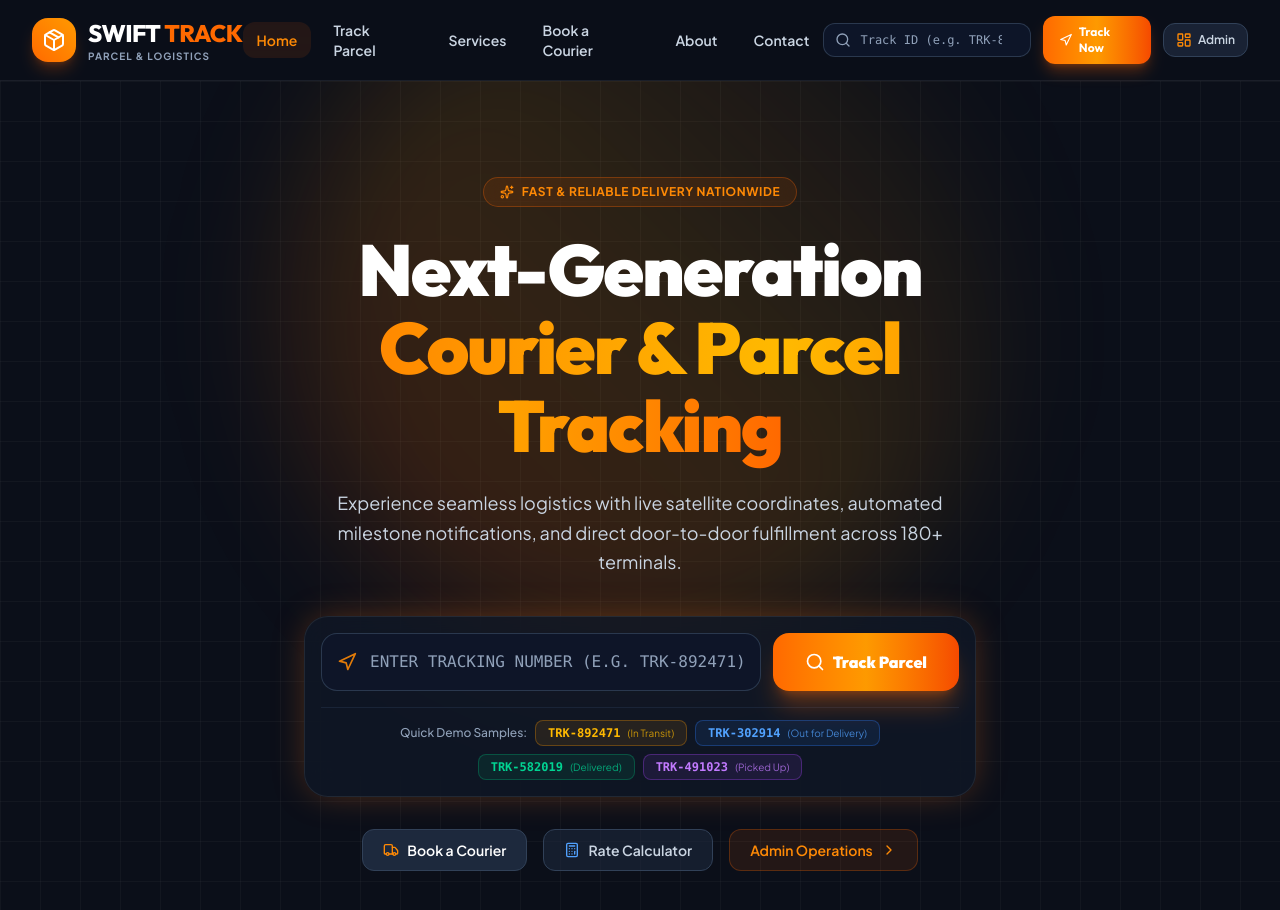
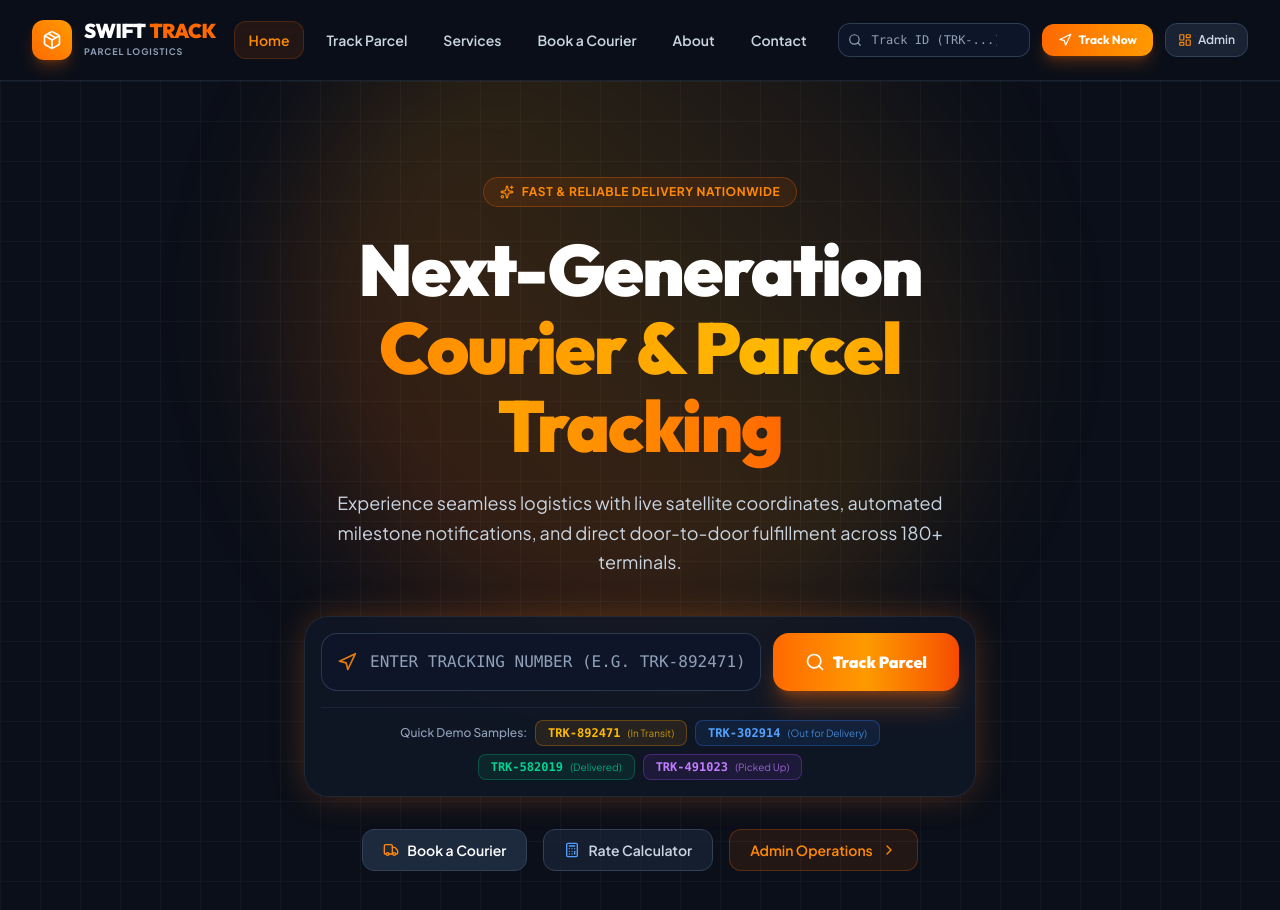
Before and after one commit to maaz-ahmad06/Courier-and-Parcel-Tracking-System, a React (Vite) app: page / in a window 1280 px wide. Shown: the top 910 px of the page. Built offline with nearby package versions, Linux system fonts and the light colour scheme.

Commit message:
Refine Navbar styling with clean spacing, whitespace-nowrap, and sleek action buttons

```diff
--- a/src/components/common/Navbar.jsx
+++ b/src/components/common/Navbar.jsx
@@ -3,12 +3,13 @@ import { Link, NavLink, useNavigate } from 'react-router-dom';
 import { motion, AnimatePresence } from 'framer-motion';
 import {
   Package, Search, Menu, X, ArrowRight, Truck,
-  LayoutDashboard, Navigation, Sparkles
+  LayoutDashboard, Navigation, Sparkles, User, ChevronRight
 } from 'lucide-react';
 import { useAuth } from '../../context/AuthContext';
 
 export default function Navbar() {
   const [mobileMenuOpen, setMobileMenuOpen] = useState(false);
+  const [searchOpen, setSearchOpen] = useState(false);
   const [quickTrackId, setQuickTrackId] = useState('');
   const navigate = useNavigate();
   const { isAuthenticated } = useAuth();
@@ -18,6 +19,7 @@ export default function Navbar() {
     if (quickTrackId.trim()) {
       navigate(`/track?id=${encodeURIComponent(quickTrackId.trim())}`);
       setQuickTrackId('');
+      setSearchOpen(false);
       setMobileMenuOpen(false);
     }
   };
@@ -32,99 +34,101 @@ export default function Navbar() {
   ];
 
   return (
-    <header className="sticky top-0 z-40 w-full glass-nav backdrop-blur-2xl">
+    <header className="sticky top-0 z-40 w-full bg-[#0b0f19]/90 backdrop-blur-xl border-b border-slate-800/80 transition-all">
       <div className="max-w-7xl mx-auto px-4 sm:px-6 lg:px-8">
-        <div className="flex items-center justify-between h-20">
+        <div className="flex items-center justify-between h-20 gap-4">
 
-          {/* Brand Logo */}
-          <Link to="/" className="flex items-center gap-3 group">
-            <div className="w-11 h-11 rounded-2xl bg-gradient-to-tr from-orange-500 to-amber-500 flex items-center justify-center shadow-lg shadow-orange-500/25 group-hover:scale-105 transition-transform">
-              <Package className="w-6 h-6 text-white" />
+          {/* ================= BRAND LOGO ================= */}
+          <Link to="/" className="flex items-center gap-3 shrink-0 group py-2">
+            <div className="w-10 h-10 rounded-xl bg-gradient-to-tr from-orange-500 to-amber-500 flex items-center justify-center shadow-lg shadow-orange-500/25 group-hover:scale-105 transition-transform shrink-0">
+              <Package className="w-5 h-5 text-white" />
             </div>
             <div className="flex flex-col">
-              <div className="flex items-center gap-1 font-heading font-extrabold text-xl sm:text-2xl tracking-tight text-white">
+              <div className="flex items-center gap-1 font-heading font-black text-xl tracking-tight text-white leading-none">
                 <span>SWIFT</span>
                 <span className="text-orange-500">TRACK</span>
               </div>
-              <span className="text-[10px] uppercase font-bold tracking-widest text-slate-400">Parcel & Logistics</span>
+              <span className="text-[9px] uppercase font-bold tracking-widest text-slate-400 mt-1">Parcel Logistics</span>
             </div>
           </Link>
 
-          {/* Desktop Navigation Links */}
+          {/* ================= DESKTOP NAVIGATION LINKS ================= */}
           <nav className="hidden lg:flex items-center gap-1 xl:gap-2">
             {navItems.map((item) => (
               <NavLink
                 key={item.path}
                 to={item.path}
                 className={({ isActive }) =>
-                  `px-3.5 py-2 rounded-xl text-xs xl:text-sm font-semibold transition-all ${
+                  `px-3.5 py-2 rounded-xl text-xs xl:text-sm font-semibold transition-all whitespace-nowrap flex items-center gap-1.5 ${
                     isActive
-                      ? 'text-orange-400 bg-orange-500/10 font-bold'
+                      ? 'text-orange-400 bg-orange-500/10 font-bold border border-orange-500/20'
                       : 'text-slate-300 hover:text-white hover:bg-slate-800/60'
                   }`
                 }
               >
-                {item.name}
+                <span>{item.name}</span>
               </NavLink>
             ))}
           </nav>
 
-          {/* Quick Tracking Search, Highlighted Track CTA & Admin Switcher */}
-          <div className="hidden md:flex items-center gap-3">
-            {/* Quick Track Input Bar */}
-            <form onSubmit={handleQuickTrack} className="relative">
+          {/* ================= RIGHT ACTIONS (DESKTOP) ================= */}
+          <div className="hidden md:flex items-center gap-3 shrink-0">
+
+            {/* Quick Track Input Bar with Built-in Button */}
+            <form onSubmit={handleQuickTrack} className="relative flex items-center">
               <input
                 type="text"
-                placeholder="Track ID (e.g. TRK-892471)"
+                placeholder="Track ID (TRK-...)"
                 value={quickTrackId}
                 onChange={(e) => setQuickTrackId(e.target.value)}
-                className="w-44 xl:w-52 pl-9 pr-7 py-2 text-xs bg-slate-900/90 border border-slate-700/80 rounded-xl text-white placeholder-slate-400 focus:outline-none focus:border-orange-500 focus:ring-1 focus:ring-orange-500 transition-all font-mono"
+                className="w-40 xl:w-48 pl-8 pr-8 py-2 text-xs bg-slate-900/90 border border-slate-700/90 rounded-xl text-white placeholder-slate-400 focus:outline-none focus:border-orange-500 focus:ring-1 focus:ring-orange-500 transition-all font-mono"
               />
-              <Search className="w-4 h-4 text-slate-400 absolute left-3 top-1/2 -translate-y-1/2" />
-              {quickTrackId && (
+              <Search className="w-3.5 h-3.5 text-slate-400 absolute left-2.5 top-1/2 -translate-y-1/2" />
+              {quickTrackId ? (
                 <button
                   type="submit"
-                  className="absolute right-2 top-1/2 -translate-y-1/2 text-orange-400 hover:text-orange-300"
+                  className="absolute right-2 top-1/2 -translate-y-1/2 text-orange-400 hover:text-orange-300 p-0.5"
                 >
                   <ArrowRight className="w-3.5 h-3.5" />
                 </button>
-              )}
+              ) : null}
             </form>
 
-            {/* Highlighted 'Track Now' Primary CTA */}
+            {/* Highlighted 'Track Now' Button */}
             <Link
               to="/track"
-              className="inline-flex items-center gap-1.5 px-4 py-2 text-xs font-heading font-bold text-white bg-gradient-to-r from-orange-500 via-amber-500 to-orange-600 hover:from-orange-600 hover:to-amber-700 rounded-xl shadow-lg shadow-orange-500/30 hover:scale-[1.02] active:scale-[0.98] transition-all"
+              className="inline-flex items-center gap-1.5 px-4 py-2 text-xs font-heading font-bold text-white bg-gradient-to-r from-orange-500 to-amber-500 hover:from-orange-600 hover:to-amber-600 rounded-xl shadow-lg shadow-orange-500/25 hover:scale-[1.02] active:scale-[0.98] transition-all whitespace-nowrap"
             >
-              <Navigation className="w-3.5 h-3.5 animate-pulse" />
+              <Navigation className="w-3.5 h-3.5" />
               <span>Track Now</span>
             </Link>
 
-            {/* Admin Portal Switcher */}
+            {/* Admin Switcher Pill */}
             <Link
               to={isAuthenticated ? "/admin/dashboard" : "/admin/login"}
-              className="inline-flex items-center gap-1.5 px-3 py-2 text-xs font-semibold text-slate-300 hover:text-white bg-slate-800/80 hover:bg-slate-700/80 border border-slate-700 rounded-xl transition-all"
-              title="Switch to Admin Operations Dashboard"
+              className="inline-flex items-center gap-1.5 px-3 py-2 text-xs font-semibold text-slate-300 hover:text-white bg-slate-800/80 hover:bg-slate-700/80 border border-slate-700 rounded-xl transition-all whitespace-nowrap"
+              title="Open Admin Operations Portal"
             >
-              <LayoutDashboard className="w-4 h-4 text-orange-400" />
+              <LayoutDashboard className="w-3.5 h-3.5 text-orange-400" />
               <span>Admin</span>
               {isAuthenticated && (
-                <span className="w-2 h-2 rounded-full bg-emerald-500 animate-ping" />
+                <span className="w-2 h-2 rounded-full bg-emerald-500 animate-pulse" />
               )}
             </Link>
           </div>
 
-          {/* Mobile Hamburger Button */}
-          <div className="flex lg:hidden items-center gap-2">
+          {/* ================= MOBILE CONTROLS ================= */}
+          <div className="flex md:hidden items-center gap-2">
             <Link
               to="/track"
-              className="px-3 py-1.5 text-xs font-bold text-white bg-orange-500 rounded-lg shadow-md"
+              className="px-3 py-1.5 text-xs font-bold text-white bg-gradient-to-r from-orange-500 to-amber-500 rounded-lg shadow-md"
             >
-              Track Now
+              Track
             </Link>
             <button
               onClick={() => setMobileMenuOpen(!mobileMenuOpen)}
-              className="p-2.5 rounded-xl bg-slate-800 text-slate-200 hover:text-white border border-slate-700 focus:outline-none"
+              className="p-2 rounded-xl bg-slate-800 text-slate-200 hover:text-white border border-slate-700"
+              aria-label="Toggle navigation menu"
             >
               {mobileMenuOpen ? <X className="w-5 h-5" /> : <Menu className="w-5 h-5" />}
             </button>
@@ -133,14 +137,14 @@ export default function Navbar() {
         </div>
       </div>
 
-      {/* Mobile Slide-in Drawer with Framer Motion */}
+      {/* ================= MOBILE SLIDE-IN DRAWER ================= */}
       <AnimatePresence>
         {mobileMenuOpen && (
           <motion.div
             initial={{ opacity: 0, height: 0 }}
             animate={{ opacity: 1, height: 'auto' }}
             exit={{ opacity: 0, height: 0 }}
-            transition={{ duration: 0.3, ease: 'easeInOut' }}
+            transition={{ duration: 0.25, ease: 'easeInOut' }}
             className="lg:hidden bg-[#0c111e]/98 border-b border-slate-800 px-6 pt-4 pb-8 space-y-4 backdrop-blur-2xl overflow-hidden"
           >
             {/* Quick Tracking Search on Mobile */}
@@ -150,7 +154,7 @@ export default function Navbar() {
                 placeholder="Enter Tracking ID (e.g. TRK-892471)"
                 value={quickTrackId}
                 onChange={(e) => setQuickTrackId(e.target.value)}
-                className="w-full pl-10 pr-12 py-3 text-sm bg-slate-900 border border-slate-700 rounded-xl text-white placeholder-slate-400 focus:outline-none focus:border-orange-500 font-mono"
+                className="w-full pl-10 pr-12 py-3 text-xs bg-slate-900 border border-slate-700 rounded-xl text-white placeholder-slate-400 focus:outline-none focus:border-orange-500 font-mono"
               />
               <Search className="w-4 h-4 text-slate-400 absolute left-3.5 top-1/2 -translate-y-1/2" />
               <button
@@ -168,15 +172,15 @@ export default function Navbar() {
                   to={item.path}
                   onClick={() => setMobileMenuOpen(false)}
                   className={({ isActive }) =>
-                    `px-4 py-3 rounded-xl text-sm font-semibold transition-colors flex items-center justify-between ${
+                    `px-4 py-3 rounded-xl text-xs font-semibold transition-colors flex items-center justify-between ${
                       isActive
-                        ? 'bg-orange-500/15 text-orange-400 font-bold'
+                        ? 'bg-orange-500/15 text-orange-400 font-bold border border-orange-500/25'
                         : 'text-slate-300 hover:bg-slate-800/80 hover:text-white'
                     }`
                   }
                 >
                   <span>{item.name}</span>
-                  <ArrowRight className="w-4 h-4 opacity-50" />
+                  <ChevronRight className="w-4 h-4 opacity-50" />
                 </NavLink>
               ))}
             </div>
@@ -185,7 +189,7 @@ export default function Navbar() {
               <Link
                 to="/book"
                 onClick={() => setMobileMenuOpen(false)}
-                className="w-full flex items-center justify-center gap-2 py-3 rounded-xl font-heading font-bold text-white bg-gradient-to-r from-orange-500 to-amber-600 shadow-md shadow-orange-500/25"
+                className="w-full flex items-center justify-center gap-2 py-3 rounded-xl font-heading font-bold text-xs text-white bg-gradient-to-r from-orange-500 to-amber-600 shadow-md shadow-orange-500/25"
               >
                 <Truck className="w-4 h-4" />
                 <span>Book a Courier Shipment</span>
@@ -194,7 +198,7 @@ export default function Navbar() {
               <Link
                 to={isAuthenticated ? "/admin/dashboard" : "/admin/login"}
                 onClick={() => setMobileMenuOpen(false)}
-                className="w-full flex items-center justify-center gap-2 py-3 rounded-xl font-semibold text-slate-300 bg-slate-800 border border-slate-700"
+                className="w-full flex items-center justify-center gap-2 py-2.5 rounded-xl font-semibold text-xs text-slate-300 bg-slate-800 border border-slate-700"
               >
                 <LayoutDashboard className="w-4 h-4 text-orange-400" />
                 <span>Admin Operations Portal</span>
```
